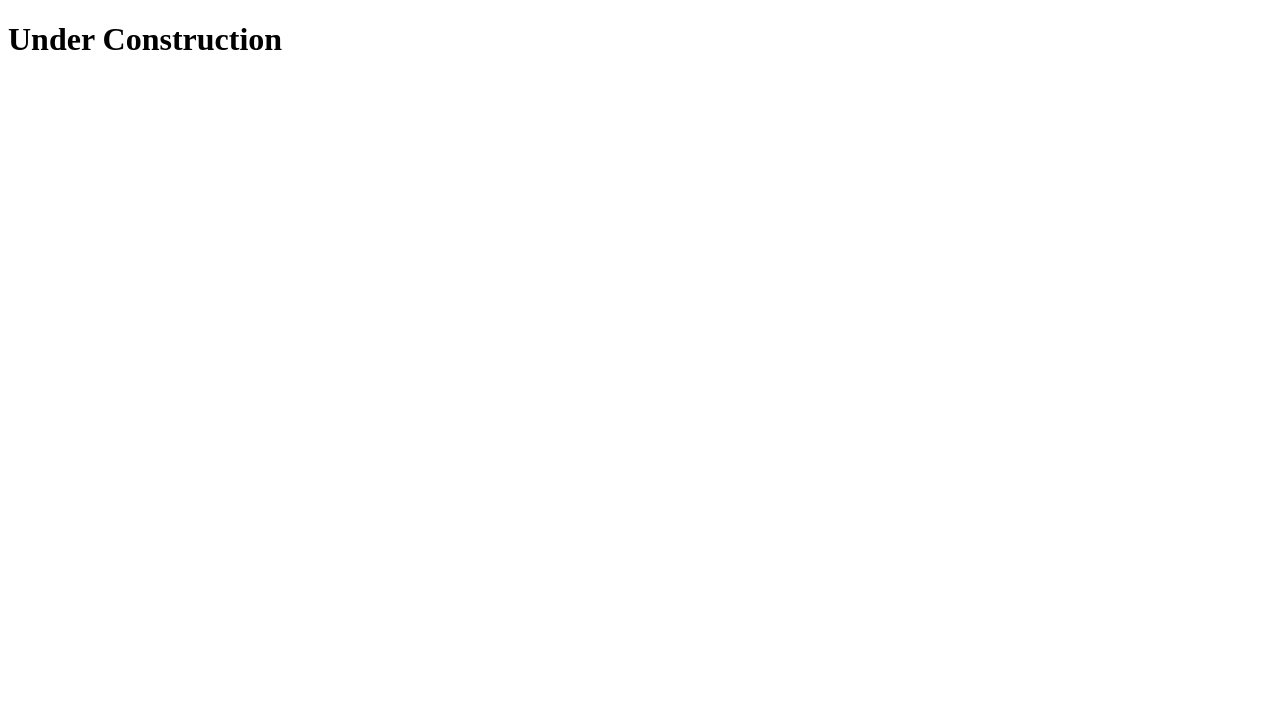
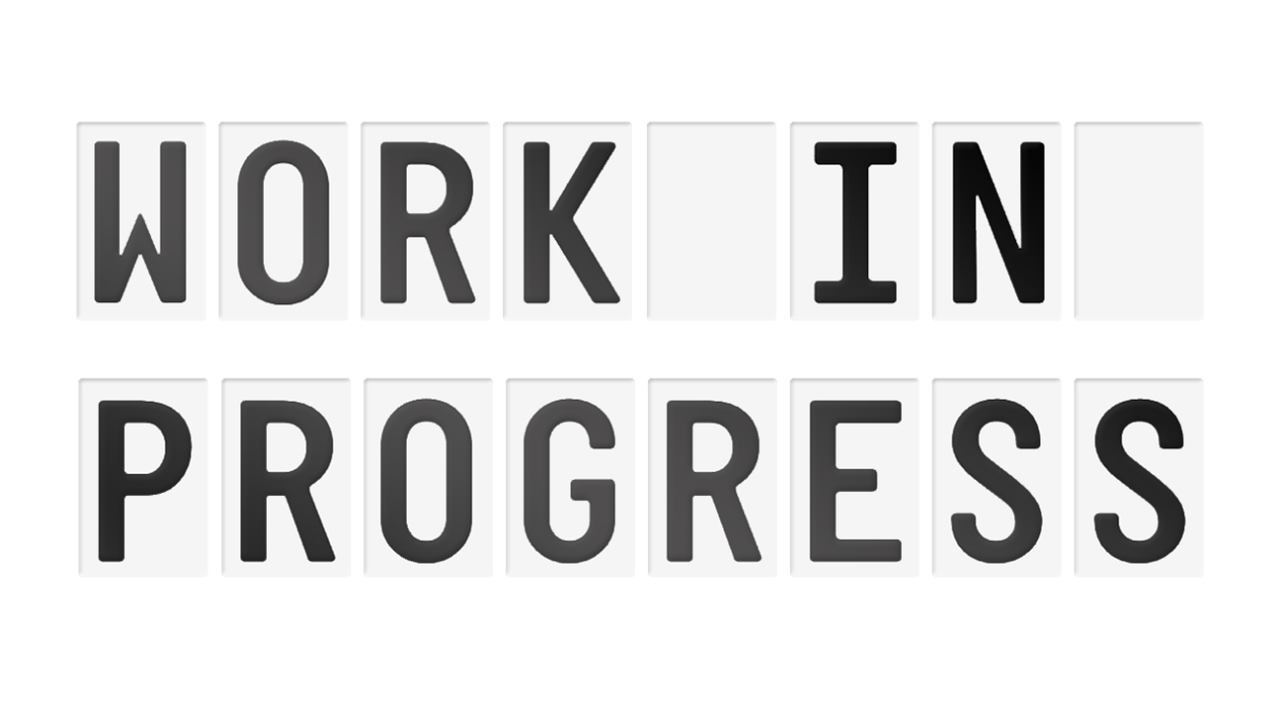
Before and after one commit to fatsoftentertainment/fatsoftentertainment.github.io, a plain HTML site: page index.html in a window 1280 px wide. Drawn offline with Linux system fonts and the light colour scheme.

Commit message:
index yapim asamasi resmi yüklendi

```diff
--- a/index.html
+++ b/index.html
@@ -1,9 +1,11 @@
 <!DOCTYPE html>
 <html>
   <head>
+    <meta charset="UTF-8">
+    <title>FATsoft Entertainment</title>
   </head>
 
   <body>
-    <h1>Under Construction</h1>
+    <img alt="Work In Progress" src="work-in-progress.png" style="width:100%">
   </body>
 </html>
```
Also changed, not shown: work-in-progress.png (added).
